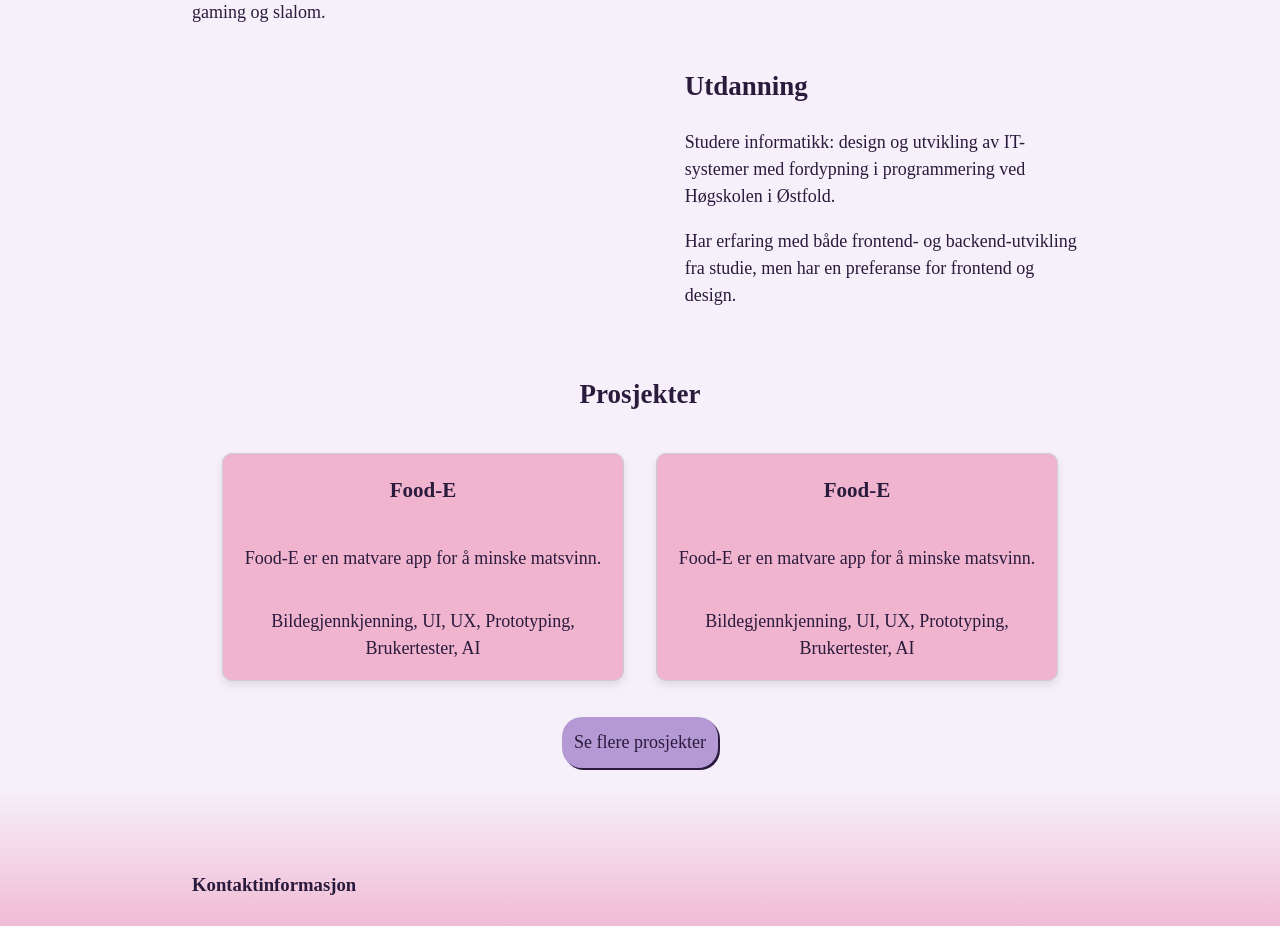
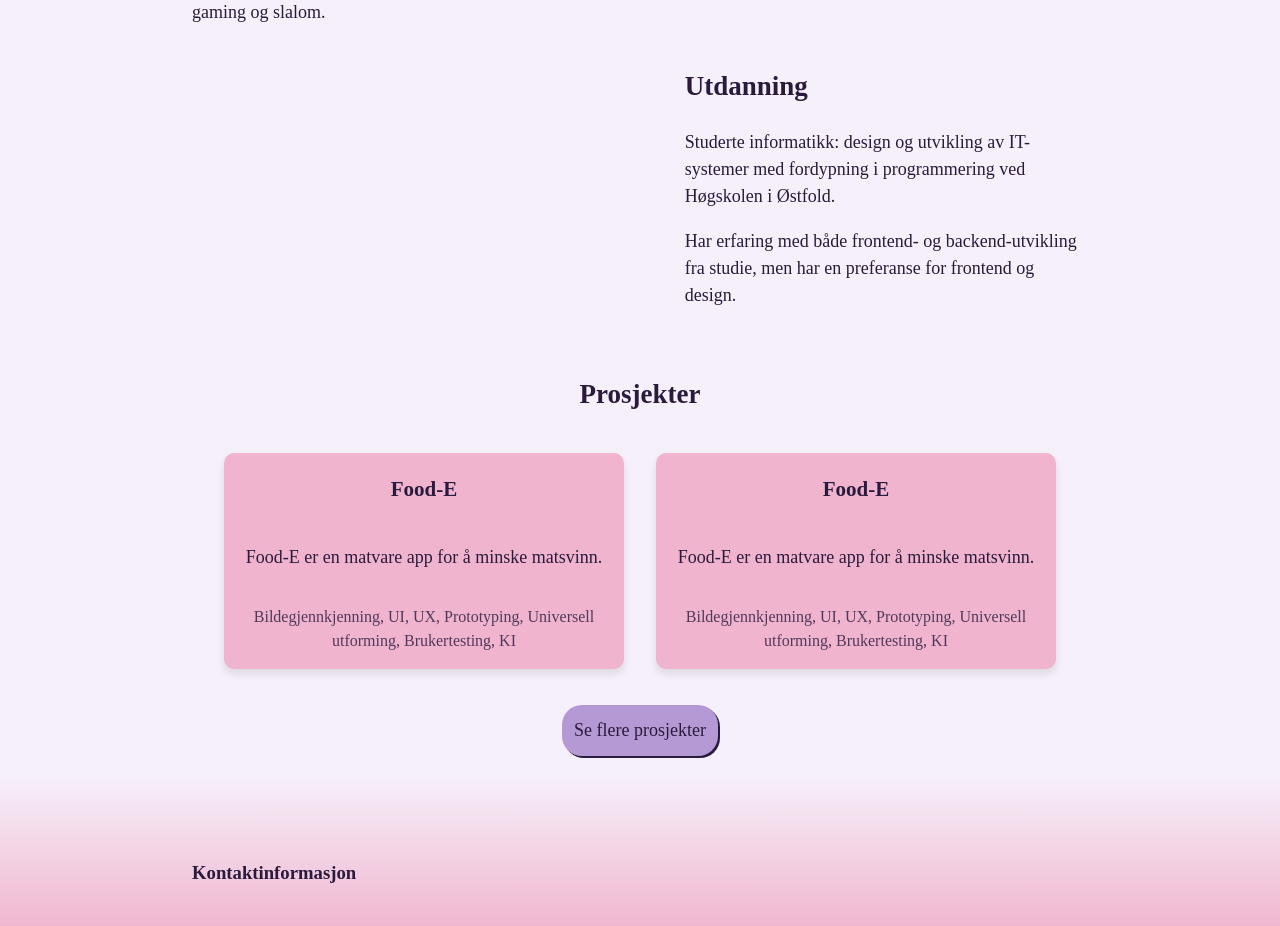
Before and after one commit to Tuva03/portfolio, a React (Vite) app in the folder my-app/: page / in a window 1280 px wide. Shown: the part 920-1846 px from the top of the page. Built offline with nearby package versions, Linux system fonts and the light colour scheme; a web font is replaced by a local one.

Commit message:
oppdatert tekstinnhold

```diff
--- a/my-app/index.html
+++ b/my-app/index.html
@@ -64,8 +64,8 @@
       <section id="education">
         <h2>Utdanning</h2>
         <p>
-          Studere informatikk: design og utvikling av IT-systemer med fordypning
-          i programmering ved Høgskolen i Østfold.
+          Studerte informatikk: design og utvikling av IT-systemer med
+          fordypning i programmering ved Høgskolen i Østfold.
         </p>
         <p>
           Har erfaring med både frontend- og backend-utvikling fra studie, men
@@ -79,14 +79,16 @@
             <h3>Food-E</h3>
             <p>Food-E er en matvare app for å minske matsvinn.</p>
             <p class="project_tags">
-              Bildegjennkjenning, UI, UX, Prototyping, Brukertester, AI
+              Bildegjennkjenning, UI, UX, Prototyping, Universell utforming,
+              Brukertesting, KI
             </p>
           </article>
           <article class="project">
             <h3>Food-E</h3>
             <p>Food-E er en matvare app for å minske matsvinn.</p>
             <p class="project_tags">
-              Bildegjennkjenning, UI, UX, Prototyping, Brukertester, AI
+              Bildegjennkjenning, UI, UX, Prototyping, Universell utforming,
+              Brukertesting, KI
             </p>
           </article>
         </div>
--- a/my-app/src/index.css
+++ b/my-app/src/index.css
@@ -13,7 +13,6 @@
   -moz-osx-font-smoothing: grayscale;
 }
 
-/* Ensure font doesn’t block rendering */
 @font-face {
   font-family: "Libre Baskerville";
   font-style: normal;
@@ -67,7 +66,6 @@ nav a:hover {
   max-width: 60%;
 }
 
-/* Fix CLS: lock width/height or aspect ratio */
 #profile_picture {
   width: 250px;
   height: 250px;
@@ -86,7 +84,7 @@ nav a:hover {
 #header_decoration {
   width: 100%;
   height: auto;
-  aspect-ratio: 3 / 1; /* Prevent layout shift */
+  aspect-ratio: 3 / 1;
   max-height: 300px;
   opacity: 0.5;
 }
@@ -94,7 +92,7 @@ nav a:hover {
 body {
   margin: 0;
   display: flex;
-  flex-direction: column; /* lighter than flex-wrap for main layout */
+  flex-direction: column;
 }
 
 main {
@@ -142,12 +140,16 @@ section {
   max-width: 400px;
   min-height: 200px;
   max-height: 300px;
-  border: 1px solid #ccc;
   border-radius: 10px;
   overflow: hidden;
-  box-shadow: 0 4px 8px rgba(0, 0, 0, 0.1);
-  transition: transform 0.2s;
+  box-shadow: 0 5px 8px rgba(0, 0, 0, 0.1);
   background-color: #f0b4cf;
+}
+
+.project_tags {
+  opacity: 0.8;
+  font-size: 16px;
+  margin: 1rem;
 }
 
 #to_projects {
```
